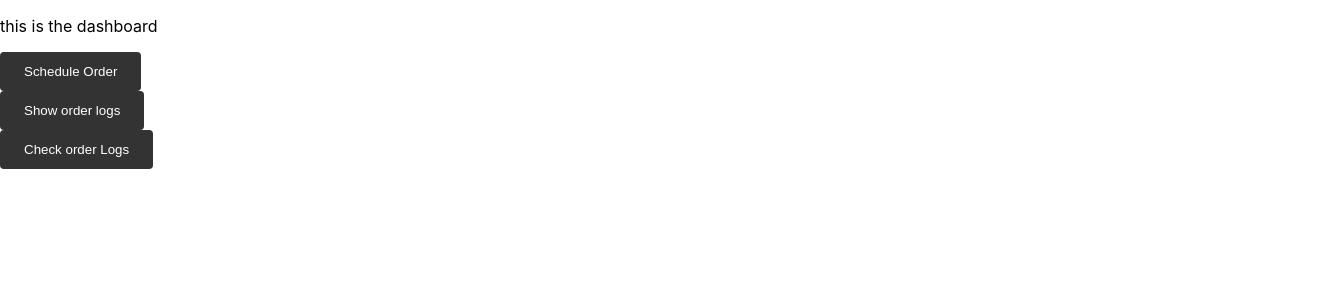
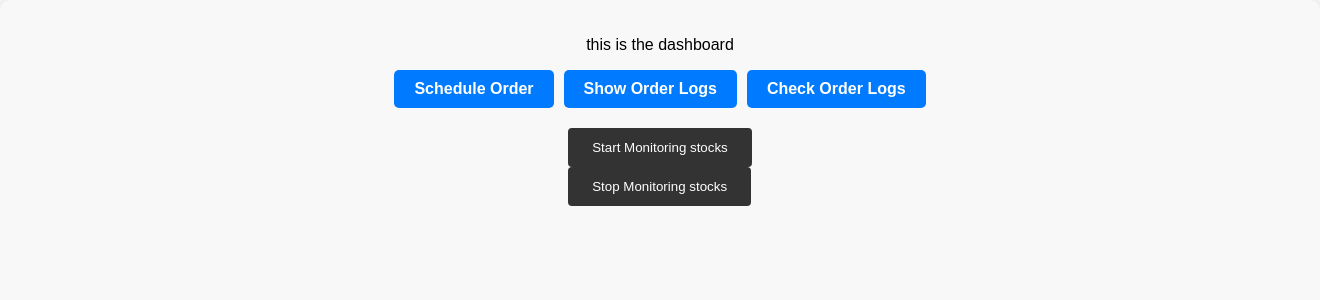
Before and after one commit to puskarkafle12/tms-automation, a React (Create React App) app in the folder frontend/: page /Dashboard in a window 1280 px wide. Shown: the top 300 px of the page, 1320 px wide, since content can reach past the window. Built offline with nearby package versions, Linux system fonts and the light colour scheme; no server answers.

Commit message:
Ui enhanced

```diff
--- a/frontend/src/App.css
+++ b/frontend/src/App.css
@@ -36,3 +36,9 @@
     transform: rotate(360deg);
   }
 }
+
+/* App.css */
+.container {
+  height: 100vh;
+  width: 100vw;
+}
--- a/frontend/src/App.tsx
+++ b/frontend/src/App.tsx
@@ -2,13 +2,15 @@
 import React from 'react';
 import { BrowserRouter } from 'react-router-dom';
 import RoutesList from './routes'; // Import routes from the routes folder
+import './App.css'; // Import CSS file for styling
 
 function App() {
-
   return (
-    <BrowserRouter>
-      <RoutesList /> {/* Render routes from RoutesList component */}
-    </BrowserRouter>
+    <div className="full-container">
+      <BrowserRouter>
+        <RoutesList /> {/* Render routes from RoutesList component */}
+      </BrowserRouter>
+    </div>
   );
 }
 
--- /dev/null
+++ b/frontend/src/pages/control_pannel/Dashboard.css
@@ -0,0 +1,71 @@
+body {
+    margin: 0;
+    padding: 0;
+    font-family: Arial, sans-serif;
+    background-color: #f8f8f8;
+  }
+
+  .container {
+    width: 100vw;
+    height: 100vh;
+    display: flex;
+    flex-direction: column;
+    justify-content: flex-start;
+    align-items: center;
+    padding: 20px;
+    background-color: #f8f8f8;
+    border-radius: 10px;
+    box-shadow: 0 0 10px rgba(0, 0, 0, 0.1);
+  }
+
+  .dashboard-buttons {
+    display: flex;
+    justify-content: center;
+    margin-bottom: 20px;
+  }
+
+  .dashboard-buttons button {
+    padding: 10px 20px;
+    margin: 0 10px;
+    font-size: 16px;
+    font-weight: bold;
+    color: #fff;
+    background-color: #007bff;
+    border: none;
+    border-radius: 5px;
+    cursor: pointer;
+    transition: background-color 0.3s;
+  }
+
+  .dashboard-buttons button:hover {
+    background-color: #0056b3;
+  }
+
+  .dashboard-buttons button:focus {
+    outline: none;
+  }
+
+  .dashboard-buttons button.active {
+    background-color: #0056b3;
+  }
+
+  .dashboard-buttons button:not(:last-child) {
+    margin-right: 0;
+  }
+
+  .dashboard-content {
+    width: 100%;
+    display: flex;
+    flex-direction: column;
+    align-items: center;
+  }
+
+  .dashboard-content > div {
+    width: 100%;
+    max-width: 800px; /* Limiting max-width for better readability on larger screens */
+    background-color: #fff;
+    padding: 20px;
+    margin-bottom: 20px;
+    border-radius: 5px;
+    box-shadow: 0 2px 4px rgba(0, 0, 0, 0.1);
+  }
--- a/frontend/src/pages/control_pannel/Dashboard.tsx
+++ b/frontend/src/pages/control_pannel/Dashboard.tsx
@@ -2,19 +2,24 @@ import React, { useState } from 'react';
 import ScheduleOrder from './ScheduleOrder'; // Import the ScheduleOrder component
 import OrderStatus from './OrderStatus';
 import CheckOrders from './CheckOrders';
+import MonitorOrders from './MonitorOrders';
+import './Dashboard.css'; // Import the CSS file for styling
 
 const Home: React.FC = () => {
   const [showAddOrder, setShowAddOrder] = useState(false);
   const [showOrderStatus, setshowOrderStatus] = useState(false);
   const [showCheckOrders, setCheckOrders] = useState(false);
+  const [showMonitorOrders, setMonitorOrders] = useState(false);
 
   return (
     <div className="container">
-      <p>this is the dashboard </p>
-
-      <button onClick={() => { setShowAddOrder(!showAddOrder); setshowOrderStatus(false); setCheckOrders(false); }}>Schedule Order</button>
-      <button onClick={() => { setshowOrderStatus(!showOrderStatus); setShowAddOrder(false); setCheckOrders(false); }}>Show order logs</button>
-      <button onClick={() => { setCheckOrders(!showCheckOrders); setShowAddOrder(false); setshowOrderStatus(false); }}>Check order Logs</button>
+      <p>this is the dashboard</p>
+      <div className="dashboard-buttons">
+        <button onClick={() => { setShowAddOrder(!showAddOrder); setshowOrderStatus(false); setCheckOrders(false); }}>Schedule Order</button>
+        <button onClick={() => { setshowOrderStatus(!showOrderStatus); setShowAddOrder(false); setCheckOrders(false); }}>Show Order Logs</button>
+        <button onClick={() => { setCheckOrders(!showCheckOrders); setShowAddOrder(false); setshowOrderStatus(false); }}>Check Order Logs</button>
+      </div>
+        <MonitorOrders />
 
       {showAddOrder && <ScheduleOrder />}
       {showOrderStatus && <OrderStatus />}
--- /dev/null
+++ b/frontend/src/pages/control_pannel/MonitorOrders.tsx
@@ -0,0 +1,56 @@
+import React, { useState } from 'react';
+import ErrorMessage from '../../components/ErrorMessage';
+
+const MonitorOrders: React.FC = () => {
+  const [errorMessage, setErrorMessage] = useState<string>('');
+
+  const handleStartClick = async () => {
+    try {
+      const response = await fetch('http://127.0.0.1:8000/check_orders/', {
+        headers: {
+          'accept': 'application/json'
+        }
+      });
+      setErrorMessage('');
+      if (response.ok) {
+        const data = await response.json();
+        setErrorMessage(data.message);
+      } else {
+        const data = await response.json();
+        setErrorMessage(data.message);
+      }
+    } catch (error) {
+      setErrorMessage('Error fetching data');
+    }
+  };
+
+  const handleStopClick = async () => {
+    try {
+      const response = await fetch('http://127.0.0.1:8000/stop_check_orders/', {
+        headers: {
+          'accept': 'application/json'
+        }
+      });
+      setErrorMessage('')
+      if (response.ok) {
+        const data = await response.json();
+        setErrorMessage(data.message);
+      } else {
+        const data = await response.json();
+        setErrorMessage(data.message);
+      }
+    } catch (error) {
+      setErrorMessage('Error stopping monitoring');
+    }
+  };
+
+  return (
+    <div>
+      <button onClick={handleStartClick}>Start Monitoring stocks</button>
+      <button onClick={handleStopClick}>Stop Monitoring stocks</button>
+      {errorMessage && <ErrorMessage message={errorMessage} />} {/* Use the ErrorMessage component */}
+    </div>
+  );
+};
+
+export default MonitorOrders;
--- a/frontend/src/pages/control_pannel/OrderStatus.css
+++ b/frontend/src/pages/control_pannel/OrderStatus.css
@@ -7,7 +7,7 @@
 .order-table th, .order-table td {
   border: 1px solid #ddd;
   padding: 8px;
-  max-width: 10px; /* Set the maximum width for columns */
+  max-width: 10px;
   white-space: nowrap; /* Prevent text wrapping */
   overflow: scroll; /* Hide overflow text */
   /* text-overflow: ellipsis; Show ellipsis for overflow text */
@@ -21,3 +21,8 @@
   overflow-y: auto; /* Enable vertical scrolling for tbody */
   max-height: 200px; /* Set the maximum height for vertical scrolling */
 }
+.order-status-container {
+  width: 95%;
+  margin: 20px;
+  padding: 20px;
+}
--- a/frontend/src/pages/control_pannel/OrderStatus.tsx
+++ b/frontend/src/pages/control_pannel/OrderStatus.tsx
@@ -67,7 +67,7 @@ const GetOrderStatus: React.FC = () => {
   };
 
   return (
-    <div>
+    <div className='order-status-container'>
       <h2>Get Order Status</h2>
       <form onSubmit={(e) => { e.preventDefault(); handleSubmit(); }}>
         <label>
```
Also changed, not shown: 1 other file (tests, documents, lock files or other folders).
